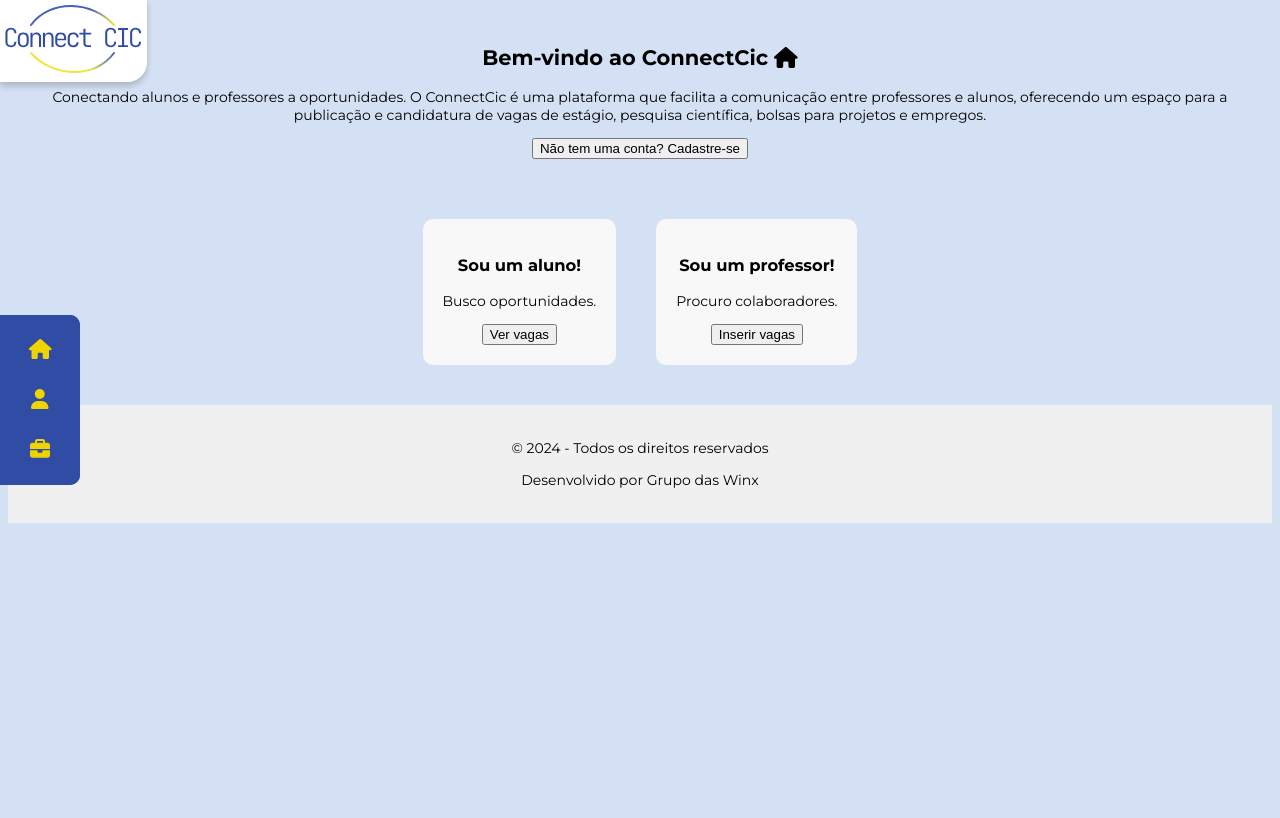
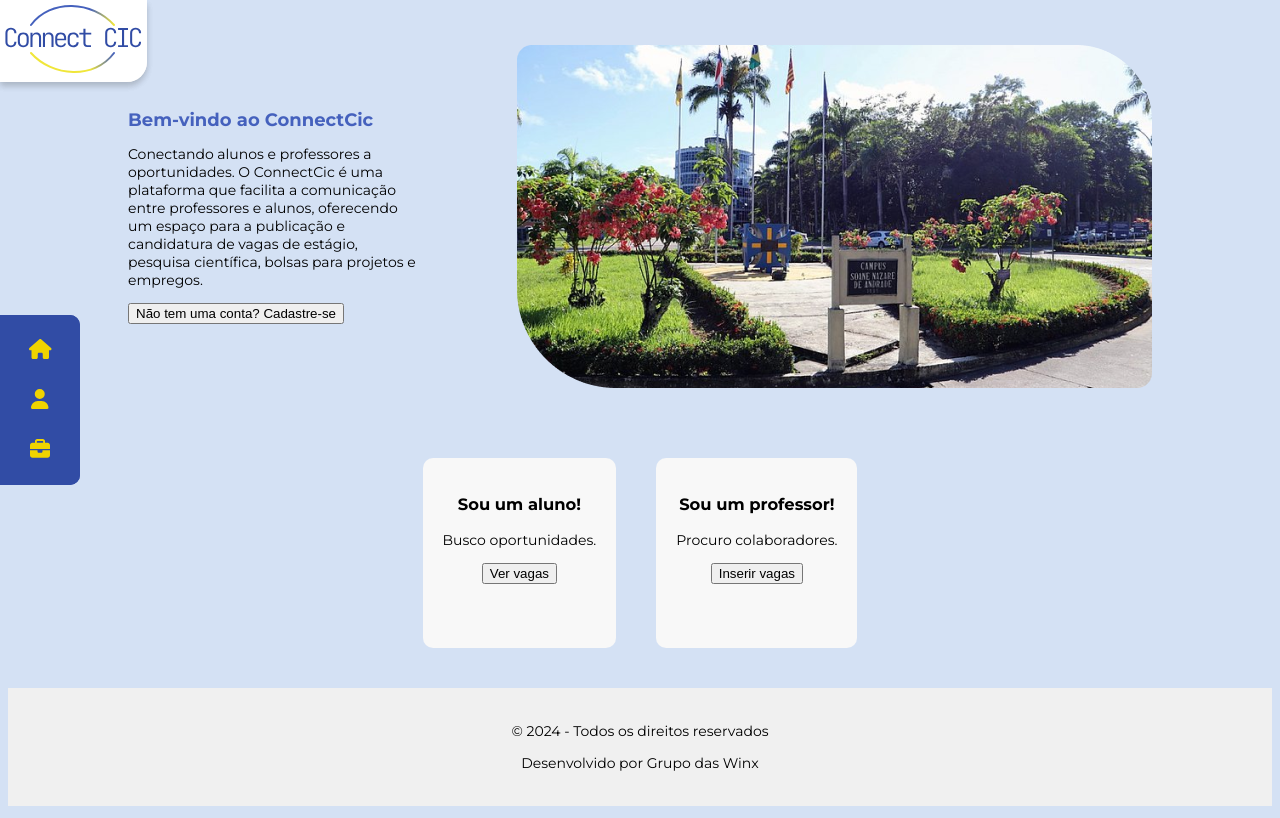
Before and after one commit to colcic-uesc/front-end-project-winx, a Vue app: page / in a window 1280 px wide. Built offline with nearby package versions, Linux system fonts and the light colour scheme.

Commit message:
homeView

```diff
--- a/src/views/HomeView.vue
+++ b/src/views/HomeView.vue
@@ -5,9 +5,14 @@
 
       <main>
         <section class="welcome">
-          <h2>Bem-vindo ao ConnectCic <font-awesome-icon icon="house" /></h2>
-          <p>Conectando alunos e professores a oportunidades. O ConnectCic é uma plataforma que facilita a comunicação entre professores e alunos, oferecendo um espaço para a publicação e candidatura de vagas de estágio, pesquisa científica, bolsas para projetos e empregos.</p>
-          <button @click="register">Não tem uma conta? Cadastre-se</button>
+            <div class="content-wrapper">
+                <div class="text-content">
+                <h2 style="color: var(--color-primary); font-size: 18px;"s>Bem-vindo ao ConnectCic</h2>
+                <p>Conectando alunos e professores a oportunidades. O ConnectCic é uma plataforma que facilita a comunicação entre professores e alunos, oferecendo um espaço para a publicação e candidatura de vagas de estágio, pesquisa científica, bolsas para projetos e empregos.</p>
+                <button @click="register">Não tem uma conta? Cadastre-se</button>
+                </div>
+                <img src="../assets/uesc.png" alt="Descrição da Imagem">
+            </div>
         </section>
 
         <section class="roles">
@@ -36,6 +41,7 @@
 import SidebarComponent from '../components/SidebarComponent.vue';
 import HeaderComponent from '../components/HeaderComponent.vue';  // Importar o LogoComponent correto
 import '../assets/base.css';
+import '../assets/uesc.png';
 
   export default {
     components: {
@@ -46,18 +52,38 @@ import '../assets/base.css';
   </script>
 
   <style scoped>
-  .home header {
-    background: #f0f0f0;
+
+  .welcome, .roles {
+    align-self: center;
+    margin-top: 10px;
     padding: 20px;
+    align-items: center;
     text-align: center;
   }
 
-  .welcome, .roles {
-    padding: 20px;
+  .welcome .content-wrapper {
+    margin-left: 100px;
+    margin-right: 100px;
+    display: flex;
+    align-items: center; /* Centraliza verticalmente o conteúdo */
+    justify-content: space-between; /* Espaço entre o texto e a imagem */
     text-align: center;
   }
 
+  .welcome .text-content {
+    flex: 1; /* Permite que o texto cresça e use espaço disponível */
+    padding-right: 100px; /* Espaço entre o texto e a imagem */
+    text-align: left;
+  }
+
+  .welcome img {
+    margin-top: 15px;
+    max-width: 700px; /* Largura máxima da imagem */
+    height: auto; /* Mantém a proporção da imagem */
+  }
+
   .roles div {
+    height: 150px;
     display: inline-block;
     margin: 20px;
     padding: 20px;
```
